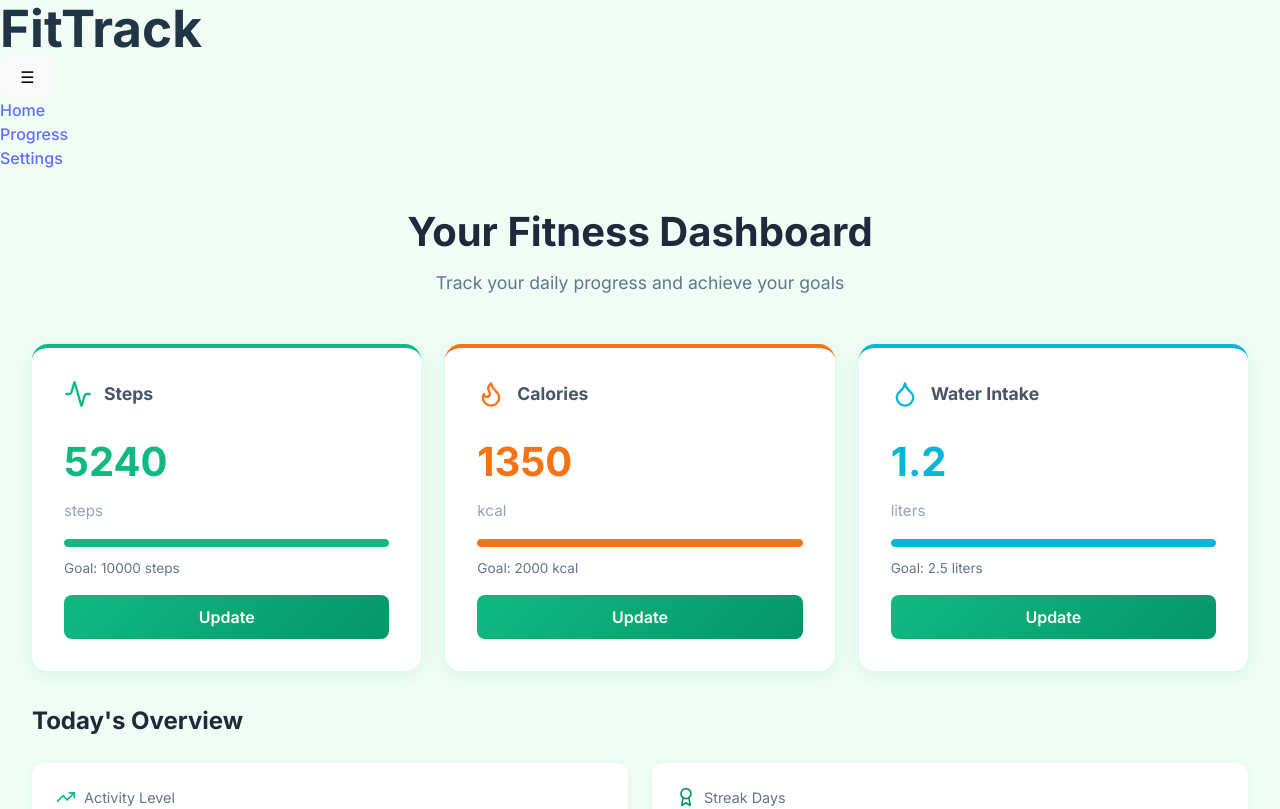
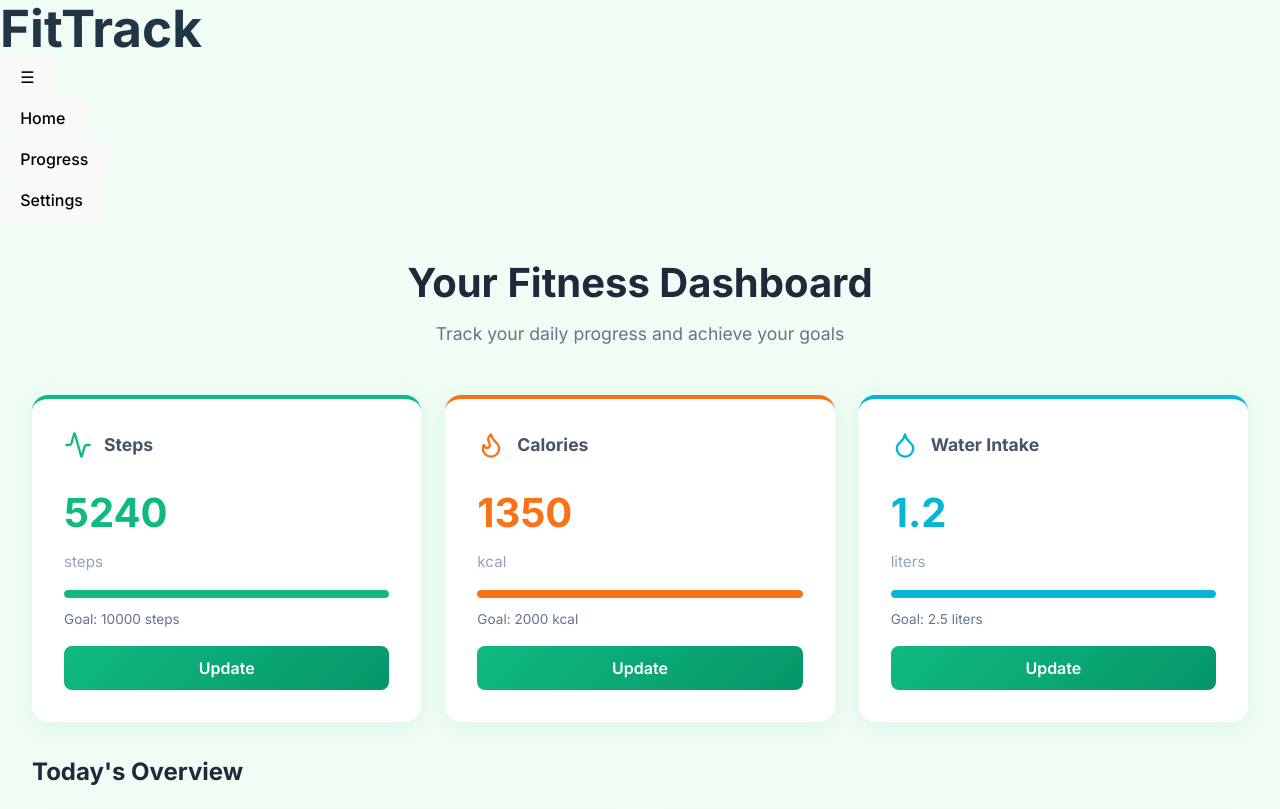
Before and after one commit to Dee-webtech/Fitness-tracker-tsx-reactjs, a React (Vite) app: page / in a window 1280 px wide. Shown: the top 809 px of the page. Built offline with nearby package versions, Linux system fonts and the light colour scheme.

Commit message:
Fix Navbar props and rebuild

```diff
--- a/src/components/Navbar.tsx
+++ b/src/components/Navbar.tsx
@@ -1,14 +1,26 @@
 import { useState } from "react";
+import type { Page } from "../App";
 
-const Navbar = () => {
+interface NavbarProps {
+  currentPage: Page;
+  setCurrentPage: React.Dispatch<React.SetStateAction<Page>>;
+}
+
+const Navbar: React.FC<NavbarProps> = ({ currentPage, setCurrentPage }) => {
   const [isOpen, setIsOpen] = useState(false);
 
+  const navItems = [
+    { name: "Home", id: "home" },
+    { name: "Progress", id: "progress" },
+    { name: "Settings", id: "settings" },
+  ];
+
   return (
-    <nav className="flex items-center justify-between px-4 py-3 bg-white shadow-md relative">
+    <nav className="flex items-center justify-between px-4 py-3 bg-white shadow-md relative z-50">
       {/* Logo */}
       <h1 className="text-2xl font-bold text-green-600">FitTrack</h1>
 
-      {/* Hamburger Icon */}
+      {/* Hamburger Icon (mobile) */}
       <button
         className="md:hidden text-2xl focus:outline-none"
         onClick={() => setIsOpen(!isOpen)}
@@ -17,21 +29,27 @@ const Navbar = () => {
         ☰
       </button>
 
-      {/* Menu Links */}
+      {/* Navigation Links */}
       <ul
         className={`md:flex md:space-x-6 font-medium ${
           isOpen ? "block" : "hidden"
         } absolute md:static bg-white w-full left-0 top-14 md:w-auto text-center md:text-left shadow-md md:shadow-none transition-all duration-300`}
       >
-        <li className="p-2 md:p-0 hover:text-green-600">
-          <a href="#">Home</a>
-        </li>
-        <li className="p-2 md:p-0 hover:text-green-600">
-          <a href="#">Progress</a>
-        </li>
-        <li className="p-2 md:p-0 hover:text-green-600">
-          <a href="#">Settings</a>
-        </li>
+        {navItems.map((item) => (
+          <li key={item.id} className="p-2 md:p-0">
+            <button
+              onClick={() => {
+                setCurrentPage(item.id as Page);
+                setIsOpen(false);
+              }}
+              className={`block w-full text-gray-700 hover:text-green-600 transition ${
+                currentPage === item.id ? "text-green-600 font-semibold" : ""
+              }`}
+            >
+              {item.name}
+            </button>
+          </li>
+        ))}
       </ul>
     </nav>
   );
```
